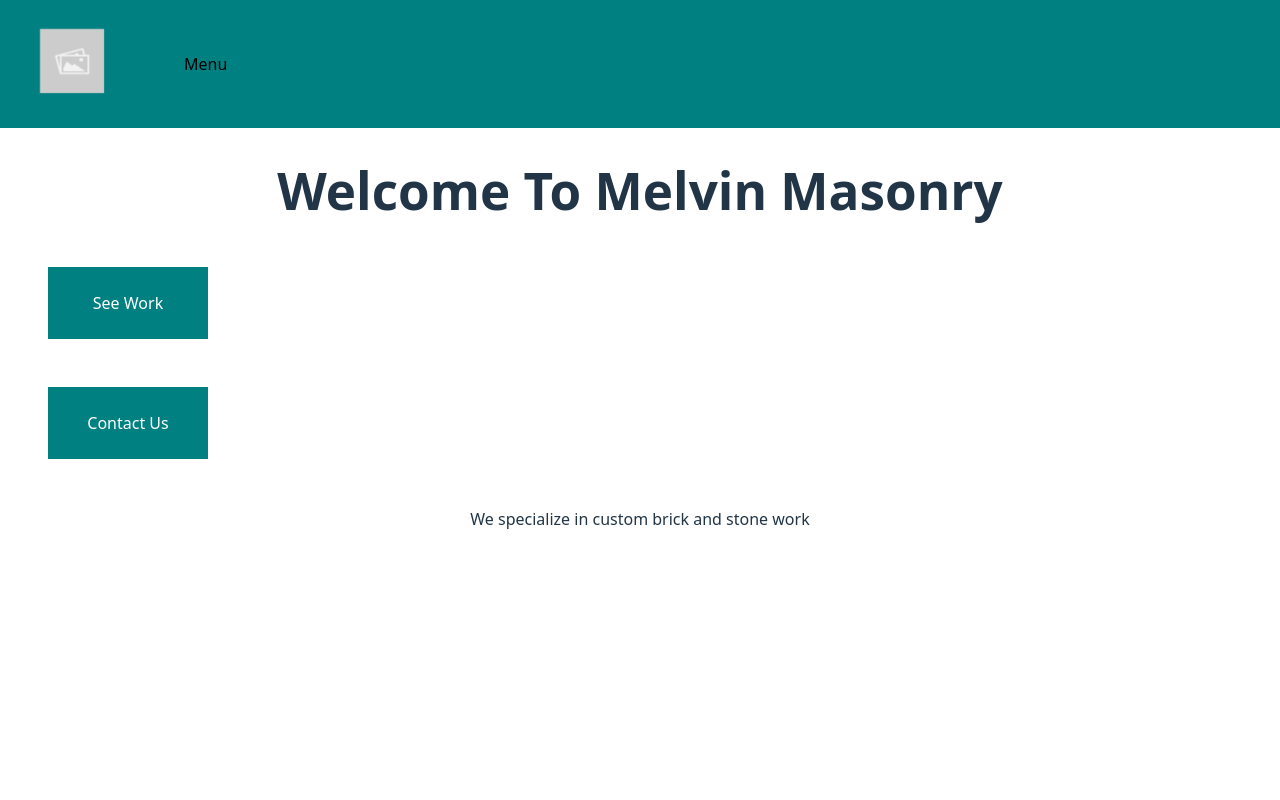
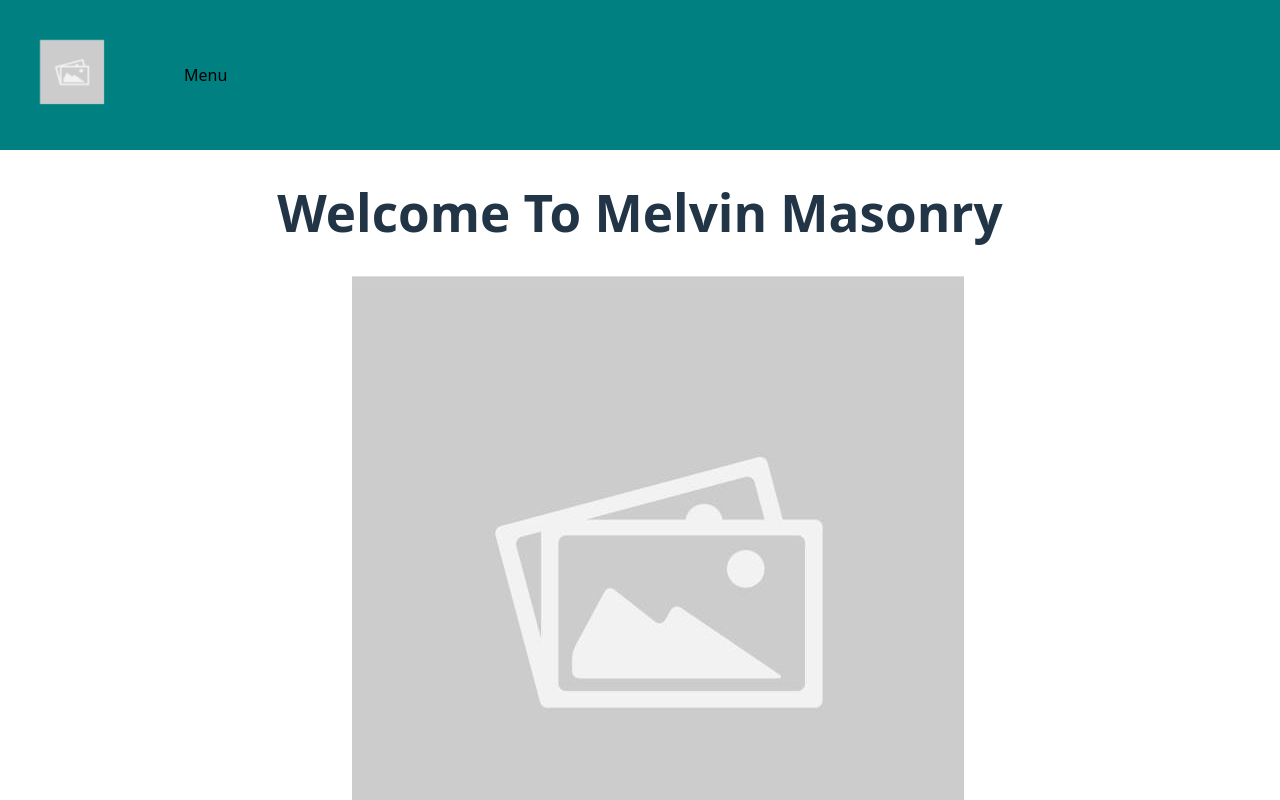
Before and after one commit to Ian-B-Childress/MasonryWebsite, a React (Vite) app: page / in a window 1280 px wide. Shown: the top 800 px of the page. Built offline with nearby package versions, Linux system fonts and the light colour scheme.

Commit message:
centered call to action buttons, added placeholder image for hero section

```diff
--- a/src/App.css
+++ b/src/App.css
@@ -23,30 +23,29 @@ body {
 nav {
   display: flex;
   justify-content: flex-start;
-  align-items: center;  /* Center align the navbar content */
+  align-items: center; /* Center align the navbar content */
   padding: 1rem;
   background-color: teal;
 }
 
 .navbar {
-  height: 6rem;
+  height: 6%;
   width: 100%;
 }
 
 ul {
   list-style-type: none;
-  display: flex;  /* Align nav links horizontally */
+  display: flex; /* Align nav links horizontally */
 }
 
 .dropdown {
-  position: relative;  /* Required to position dropdown relative to its parent */
+  position: relative; /* Required to position dropdown relative to its parent */
 }
 
 #linkTo {
   color: black;
-  text-decoration: none;  /* Remove underline from links */
+  text-decoration: none; /* Remove underline from links */
   padding: 0.5rem 1rem;
-
 }
 
 #linkTo:hover {
@@ -54,15 +53,15 @@ ul {
 }
 
 .dropdown-menu {
-  display: none;  /* Hide dropdown menu by default */
-  position: absolute;  /* Position relative to parent */
-  top: 100%;  /* Align it directly below the Menu link */
+  display: none; /* Hide dropdown menu by default */
+  position: absolute; /* Position relative to parent */
+  top: 100%; /* Align it directly below the Menu link */
   left: 0;
   background-color: teal;
   border: 1px solid #ccc;
   box-shadow: 0px 4px 6px rgba(0, 0, 0, 0.1);
   display: flex; /* Show items in a row */
-  gap: 1rem;  /* Space items evenly */
+  gap: 1rem; /* Space items evenly */
 }
 
 .dropdown-menu li {
@@ -81,22 +80,36 @@ ul {
 
 /* Show dropdown when hovering on the parent */
 .dropdown:hover .dropdown-menu {
-  display: flex;  /* Show dropdown when hovered */
+  display: flex; /* Show dropdown when hovered */
+}
+
+.h-header {
+  display: grid;
+  grid-template-columns: 1fr 1fr;
+  gap: 1%;
+  max-width: 13%;
+  justify-content: space-evenly;
+  margin: 0 auto;
 }
 
 #callToAction {
   display: flex;
+  justify-content: center;
+  align-items: center;
   background-color: teal;
   color: white;
-  padding: 0.5rem 1rem;
-  justify-content: center;
-  text-align: center;
-  width: 10%;
-  height: 10%;
-  margin: 3rem;
-  flex-direction: row;
+  width: 6rem;
+  height: 3rem;
+  border-radius: 5px;
 }
 
 #callToAction:hover {
   background-color: #006666;
 }
+
+.homeImage {
+  width: 45%;
+  height: auto;
+  align-items: center;
+  margin: 0 auto;
+}
--- a/src/Components/HomeContent.jsx
+++ b/src/Components/HomeContent.jsx
@@ -8,24 +8,25 @@ export default function HomeSectionOne() {
   return (
     <>
       <div className="hero">
+        <h1>Welcome To Melvin Masonry</h1>
+      </div>
+      <div className="homeImage">
+        <img src={project1} />
+      </div>
       <div className="h-header">
-          <h1>Welcome To Melvin Masonry</h1>
         {/*add a new div to seperate the call to actions and the header */}
         <a>
           <Link to="/projects" id="callToAction">
             <p id="ctaWork">See Work</p>
           </Link>
         </a>
+
         <a>
           <Link to="/contact" id="callToAction">
             <p id="ctaContact">Contact Us</p>
           </Link>
         </a>
       </div>
-        <div className="h-image">
-
-        </div>
-      </div>
     </>
   );
 }
```
Lines whose indentation alone changed are shown as unchanged.
